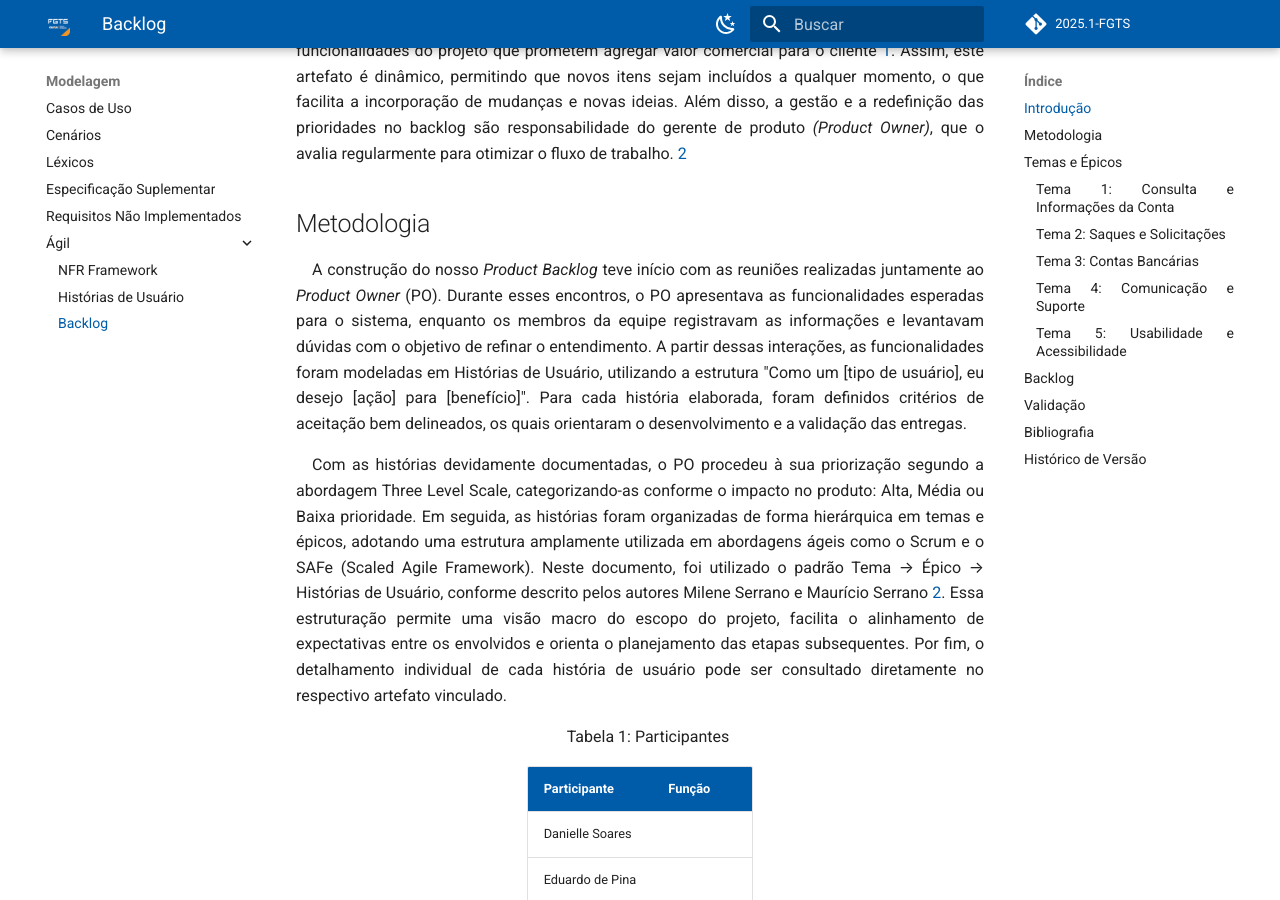
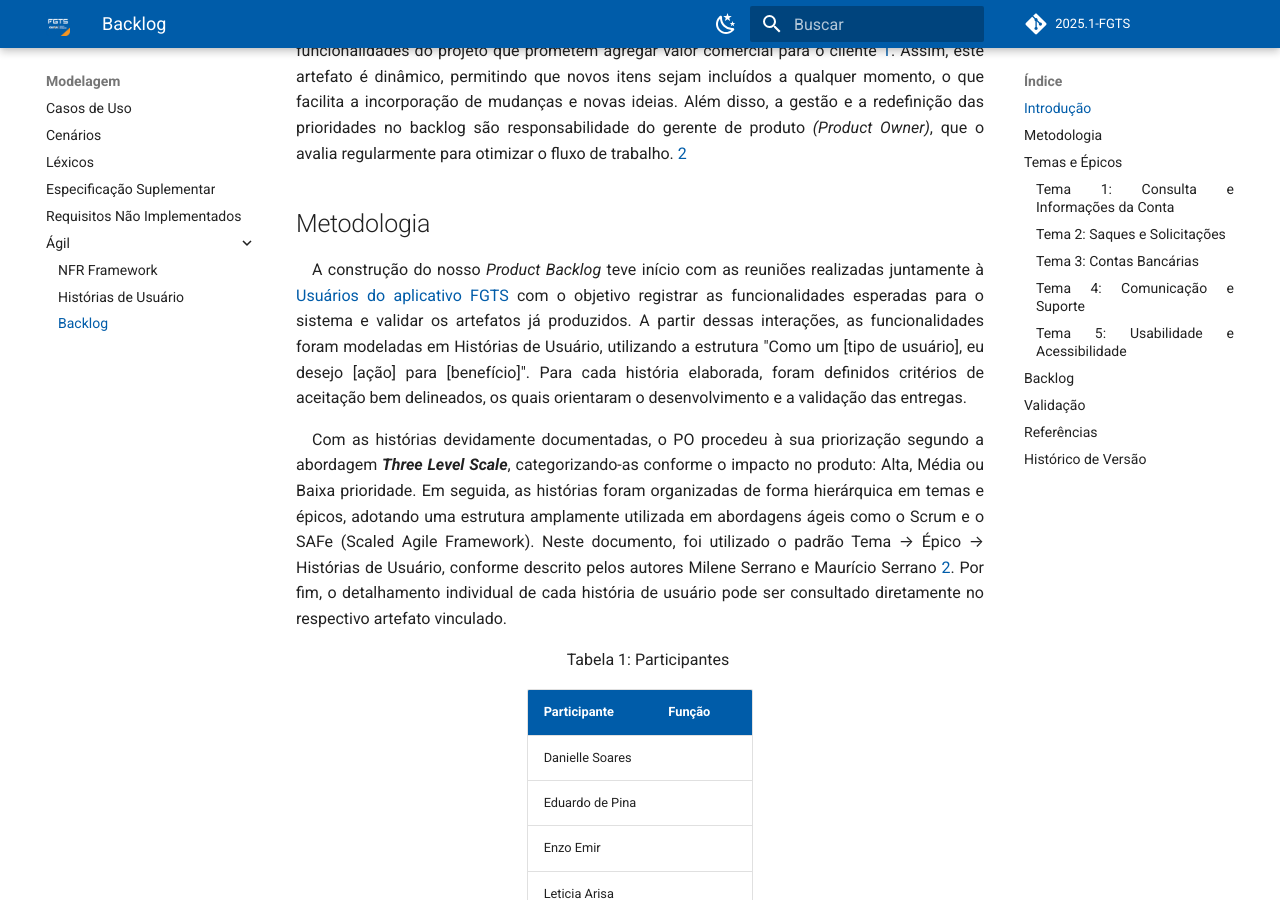
Before and after one commit to eduardodpms/REQ-FGTS, an MkDocs documentation site: the page built from docs/Modelagem-Agil/Backlog.md, in a window 1280 px wide and 900 px high, scrolled down 266 px. Built offline with MkDocs 1.6.1 and Material for MkDocs 9.7.7, drawn with Linux system fonts in a browser that asks for light colours; comment, search, counter and statistics services are not loaded; some of the changed text lies outside the part shown.

Commit message:
update: adicionando mais referências ao texto do backlog

```diff
--- a/docs/Modelagem-Agil/Backlog.md
+++ b/docs/Modelagem-Agil/Backlog.md
@@ -2,13 +2,13 @@
 
 ## Introdução
 
-O *Product Backlog* representa o registro contínuo e priorizado de todos os requisitos e funcionalidades do projeto que prometem agregar valor comercial para o cliente <a id="anchor_1" href="#REF1">1</a>. Assim, este artefato é dinâmico, permitindo que novos itens sejam incluídos a qualquer momento, o que facilita a incorporação de mudanças e novas ideias. Além disso, a gestão e a redefinição das prioridades no backlog são responsabilidade do gerente de produto _(Product Owner)_, que o avalia regularmente para otimizar o fluxo de trabalho. <a id="anchor_2" href="#REF2">2</a>
+O ***Product Backlog*** representa o registro contínuo e priorizado de todos os requisitos e funcionalidades do projeto que prometem agregar valor comercial para o cliente <a href="#REF1">1</a>. Assim, este artefato é dinâmico, permitindo que novos itens sejam incluídos a qualquer momento, o que facilita a incorporação de mudanças e novas ideias. Além disso, a gestão e a redefinição das prioridades no backlog são responsabilidade do gerente de produto _(Product Owner)_, que o avalia regularmente para otimizar o fluxo de trabalho. <a href="#REF2">2</a>
 
 ## Metodologia
 
-A construção do nosso *Product Backlog* teve início com as reuniões realizadas juntamente ao *Product Owner* (PO). Durante esses encontros, o PO apresentava as funcionalidades esperadas para o sistema, enquanto os membros da equipe registravam as informações e levantavam dúvidas com o objetivo de refinar o entendimento. A partir dessas interações, as funcionalidades foram modeladas em Histórias de Usuário, utilizando a estrutura "Como um [tipo de usuário], eu desejo [ação] para [benefício]". Para cada história elaborada, foram definidos critérios de aceitação bem delineados, os quais orientaram o desenvolvimento e a validação das entregas.
+A construção do nosso *Product Backlog* teve início com as reuniões realizadas juntamente à <a href="https://requisitos-de-software.github.io/2025.1-FGTS/Elicitacao/Perfil-de-Usuario/">Usuários do aplicativo FGTS</a> com o objetivo registrar as funcionalidades esperadas para o sistema e validar os artefatos já produzidos. A partir dessas interações, as funcionalidades foram modeladas em Histórias de Usuário, utilizando a estrutura "Como um [tipo de usuário], eu desejo [ação] para [benefício]". Para cada história elaborada, foram definidos critérios de aceitação bem delineados, os quais orientaram o desenvolvimento e a validação das entregas.
 
-Com as histórias devidamente documentadas, o PO procedeu à sua priorização segundo a abordagem Three Level Scale, categorizando-as conforme o impacto no produto: Alta, Média ou Baixa prioridade. Em seguida, as histórias foram organizadas de forma hierárquica em temas e épicos, adotando uma estrutura amplamente utilizada em abordagens ágeis como o Scrum e o SAFe (Scaled Agile Framework). Neste documento, foi utilizado o padrão Tema → Épico → Histórias de Usuário, conforme descrito pelos autores Milene Serrano e Maurício Serrano <a id="anchor_2" href="#REF2">2</a>. Essa estruturação permite uma visão macro do escopo do projeto, facilita o alinhamento de expectativas entre os envolvidos e orienta o planejamento das etapas subsequentes. Por fim, o detalhamento individual de cada história de usuário pode ser consultado diretamente no respectivo artefato vinculado.
+Com as histórias devidamente documentadas, o PO procedeu à sua priorização segundo a abordagem ***Three Level Scale***, categorizando-as conforme o impacto no produto: Alta, Média ou Baixa prioridade. Em seguida, as histórias foram organizadas de forma hierárquica em temas e épicos, adotando uma estrutura amplamente utilizada em abordagens ágeis como o Scrum e o SAFe (Scaled Agile Framework). Neste documento, foi utilizado o padrão Tema → Épico → Histórias de Usuário, conforme descrito pelos autores Milene Serrano e Maurício Serrano <a id="anchor_2" href="#REF2">2</a>. Por fim, o detalhamento individual de cada história de usuário pode ser consultado diretamente no respectivo artefato vinculado.
 
 <font size="3"><p style="text-align: center">Tabela 1: Participantes</p></font>
 
@@ -371,11 +371,11 @@ Após a análise e organização dos requisitos coletados para o aplicativo FGTS
 
 ---
 
-##  Bibliografia
+##  Referências
 
 > <a id="REF1" href="#anchor_1">1.</a>  PRESSMAN, Roger S.; MAXIM, Bruce R.. Engenharia de software: uma abordagem profissional. 8 Porto Alegre: AMGH, 2016, 940 p.
 
-> <a id="REF1" href="#anchor_2">2.</a>  SERRANO, Milene; SERRANO, Maurício. Requisitos – Aula 15. UnB, 2025. Disponível em: https://aprender3.unb.br/pluginfile.php/3096144/mod_resource/content/1/Requisitos%20-%20Aula%2015a.pdf. Acesso em: 30 de maio 2025.
+> <a id="REF2" href="#anchor_2">2.</a>  SERRANO, Milene; SERRANO, Maurício. Requisitos – Aula 15. UnB, 2025. Disponível em: https://aprender3.unb.br/pluginfile.php/3096144/mod_resource/content/1/Requisitos%20-%20Aula%2015a.pdf. Acesso em: 30 de maio 2025.
 
 
 ---
```
Also changed, not shown: other parts of docs/Modelagem-Agil/Backlog.md (+1 -0 lines).
